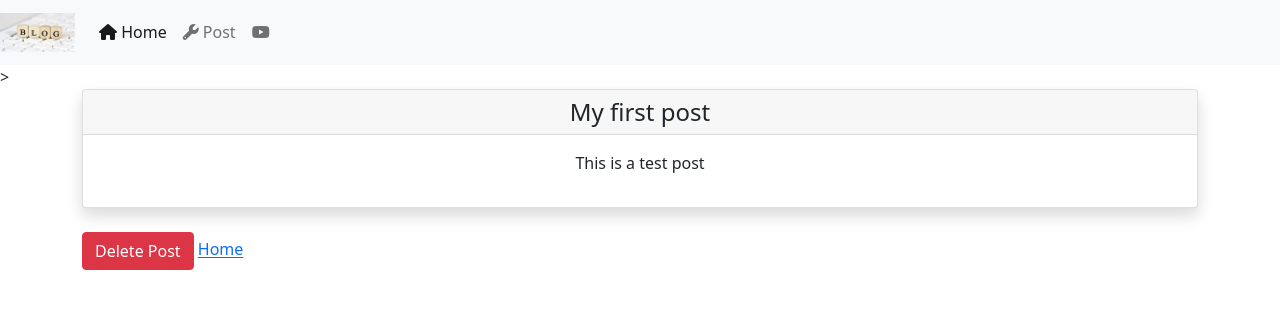
After one commit to mriedeman/django_blog, a Django app: page /posts/1 in a window 1280 px wide. The commit adds this page. Shown: the top 309 px of the page. Run offline with Django 3.2, Linux system fonts and the light colour scheme; data comes from the database, SQL or seed files in the repository; both versions use the stored data as it was after the commit; some libraries are stand-ins or nearby versions.

Commit message:
urls added

```diff
--- a/blog/blog/urls.py
+++ b/blog/blog/urls.py
@@ -14,11 +14,11 @@ Including another URLconf
     2. Add a URL to urlpatterns:  path('blog/', include('blog.urls'))
 """
 from django.contrib import admin
-from django.urls import path
+from django.urls import path, include
 from website.views import welcome
-from posts.views import new
+
 urlpatterns = [
     path('admin/', admin.site.urls),
-    path('', welcome),
-    path("new", new)
+    path('', welcome, name = 'home'),
+    path("posts/", include('posts.urls'))
 ]
--- /dev/null
+++ b/blog/posts/templates/posts/detail.html
@@ -0,0 +1,19 @@
+{% extends 'base.html' %}
+{% block title %}Post - {{post.title}} {% endblock %}
+{% block content %}
+
+    <div class = "container">
+        <div class = "card-deck mb-3 text-center">
+        <div class = "card mb-4 box shadow">
+            <div class = "card-header">
+            <h4 class = "my-0 font-weight-normal">{{post.title}} </h4>
+            </div>
+            <div class = "card-body">
+                <p>{{post.body}}</p>
+            </div>
+        </div>
+    </div>
+
+<a href ="{% url 'delete' post.id %}" class = "btn btn-danger btn-small" >Delete Post</a>
+<a href ="{% url 'home' %}">Home</a>
+{% endblock %}
--- /dev/null
+++ b/blog/posts/urls.py
@@ -0,0 +1,8 @@
+from django.urls import path
+from . import views
+
+urlpatterns = [
+    path('new', views.new, name = 'new'),
+    path('<int:id>', views.detail, name = 'detail'),
+    path('delete/<int:id>', views.delete, name = 'delete'),
+]
--- a/blog/posts/views.py
+++ b/blog/posts/views.py
@@ -1,7 +1,22 @@
-from django.shortcuts import render, redirect
+from django.shortcuts import get_object_or_404, render, redirect
 from .forms import PostForm
+from .models import Post
+
 # Create your views here.
 
+
+
+
+
+def detail(request, id):
+    post = get_object_or_404(Post, pk = id) #pk is primary key
+    return render(request, "posts/detail.html", {"post": post })
+
+
+def delete(request, id):
+    post = get_object_or_404(Post, pk = id)
+    post.delete()
+    return redirect("/")
 
 def new(request):
     if request.method == "POST":
--- a/blog/website/templates/top-menu.html
+++ b/blog/website/templates/top-menu.html
@@ -1,15 +1,14 @@
 {% load static %}
 <nav class="navbar navbar-expand-lg navbar-light bg-light">
-  <a class="navbar-brand" href="#"><img src="{% static 'website/blog_image.png' %}" alt="My image" width="75"></a>
+  <a class="navbar-brand" href="{% url 'home' %}"><img src="{% static 'website/blog_image.png' %}" alt="My image" width="75"></a>
   <button class="navbar-toggler" type="button" data-toggle="collapse" data-target="#navbarNavAltMarkup" aria-controls="navbarNavAltMarkup" aria-expanded="false" aria-label="Toggle navigation">
     <span class="navbar-toggler-icon"></span>
   </button>
   <div class="collapse navbar-collapse" id="navbarNavAltMarkup">
     <div class="navbar-nav">
-      <a class="nav-item nav-link active" href="#"><i class="fas fa-home"></i> Home <span class="sr-only">(current)</span></a>
-      <a class="nav-item nav-link" href="#"><i class="fa fa-wrench"></i> Features</a>
-      <a class="nav-item nav-link" href="#"><i class="fa fa-money"></i> Pricing</a>
-      <a class="nav-item nav-link" href ="https://www.youtube.com/channel/UC4Snw5yrSDMXys31I18U3gg"><i class="fa fa-twitter"></i></a>
+      <a class="nav-item nav-link active" href="{% url 'home' %}"><i class="fas fa-home"></i> Home <span class="sr-only">(current)</span></a>
+      <a class="nav-item nav-link" href="{% url 'new' %}"><i class="fa fa-wrench"></i> Post</a>
+      <a class="nav-item nav-link" href ="https://www.youtube.com/channel/UC4Snw5yrSDMXys31I18U3gg"><i class="fa fa-youtube"></i></a>
     </div>
   </div>
 </nav>>
--- a/blog/website/templates/website/welcome.html
+++ b/blog/website/templates/website/welcome.html
@@ -12,7 +12,7 @@
             <div class = "card-deck mb-3 text-center">
             <div class="card mb-4 box-shadow">
                 <div class = "card-header">
-                    <h4 class = "my-0 font-weight-normal"> {{post.title}} </h4>
+                    <h4 class = "my-0 font-weight-normal"><a href = "{% url 'detail' post.id %}"> {{post.title}}</a> </h4>
                 </div>
                 <div class = "card-body">
                     <p> {{post.body}} </p>
```
Also changed, not shown: blog/db.sqlite3.
